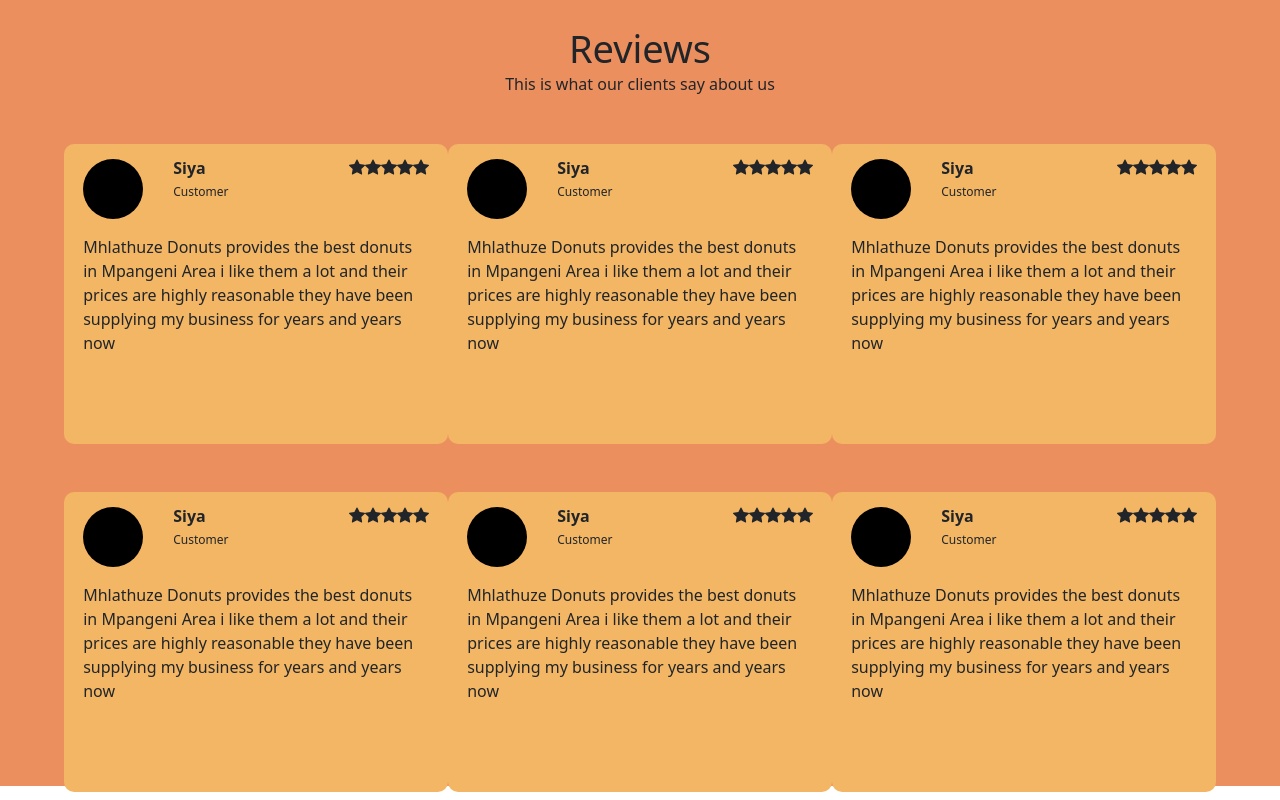
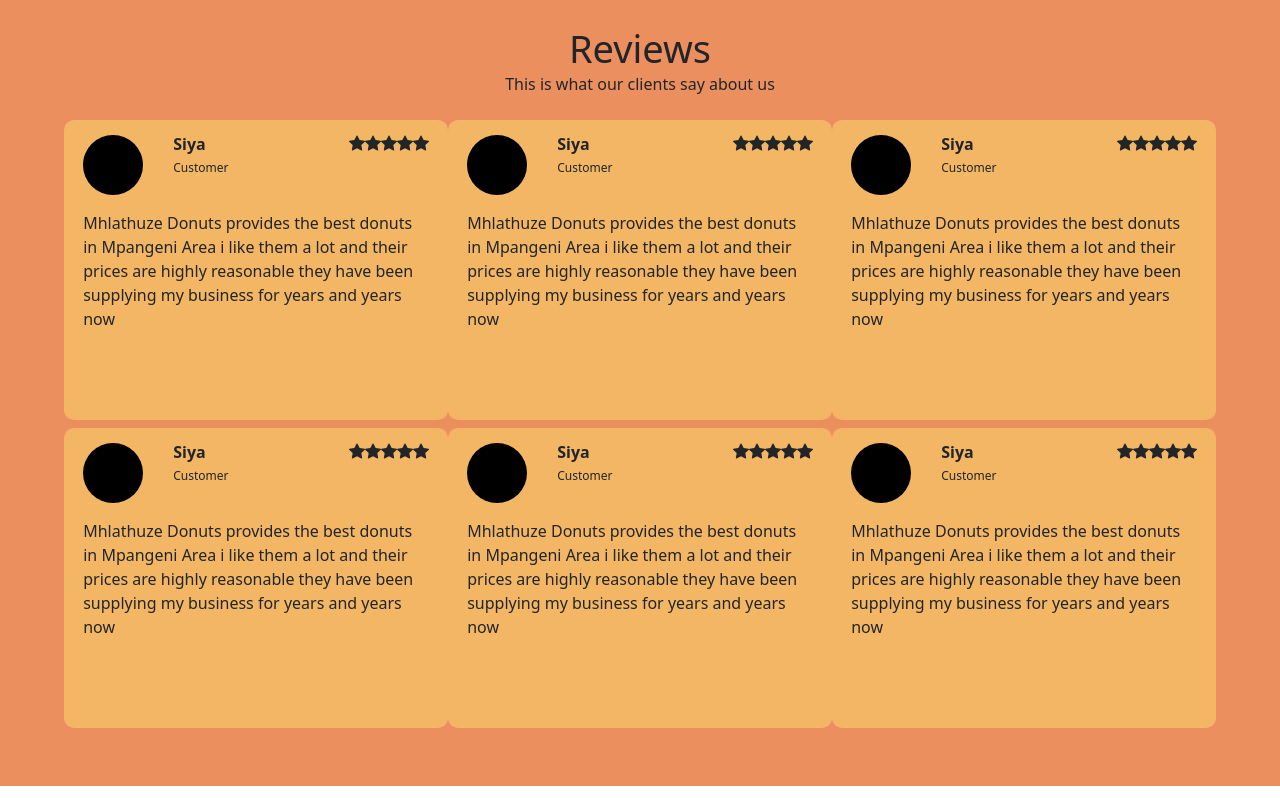
Before and after one commit to siyabongasamkelo/donuts, a React (Create React App) app in the folder clientside/myapp/: page / in a window 1280 px wide. Shown: the part 1620-2420 px from the top of the page. Built offline with nearby package versions, Linux system fonts and the light colour scheme.

Commit message:
touch ups

```diff
--- a/clientside/myapp/src/components/ReviewCard.js
+++ b/clientside/myapp/src/components/ReviewCard.js
@@ -9,7 +9,7 @@
   border-radius: 10px;
   cursor: pointer;
   @media (max-width: 480px) {
-    margin-top: 10px;
+    margin-top: 30px;
     width: 100%;
   }
 `;
--- a/clientside/myapp/src/home/Cartegories.js
+++ b/clientside/myapp/src/home/Cartegories.js
@@ -33,6 +33,9 @@
     font-size: 32px;
     color: #610c9f;
     font-weight: 700;
+  }
+  @media (max-width: 480px) {
+    margin-top: 30px;
   }
 `;
 export const Carts = styled.div`
--- a/clientside/myapp/src/home/Reviews.js
+++ b/clientside/myapp/src/home/Reviews.js
@@ -23,6 +23,9 @@
     }
   }
   @media (max-width: 480px) {
+    .header {
+      margin-top: 30px;
+    }
     .reviews2 {
       margin-bottom: 30px;
     }
@@ -37,12 +40,12 @@
           <h1>Reviews</h1>
           <p>This is what our clients say about us</p>
         </div>
-        <div className="reviews mt-5 d-flex flex-column flex-md-row justify-content-md-between">
+        <div className="reviews mt-4 d-flex flex-column flex-md-row justify-content-md-between">
           <ReviewCard />
           <ReviewCard />
           <ReviewCard />
         </div>
-        <div className="reviews2 mt-5 d-flex flex-column flex-md-row justify-content-md-between">
+        <div className="reviews2 mt-2 d-flex flex-column flex-md-row justify-content-md-between">
           <ReviewCard />
           <ReviewCard />
           <ReviewCard />
```
